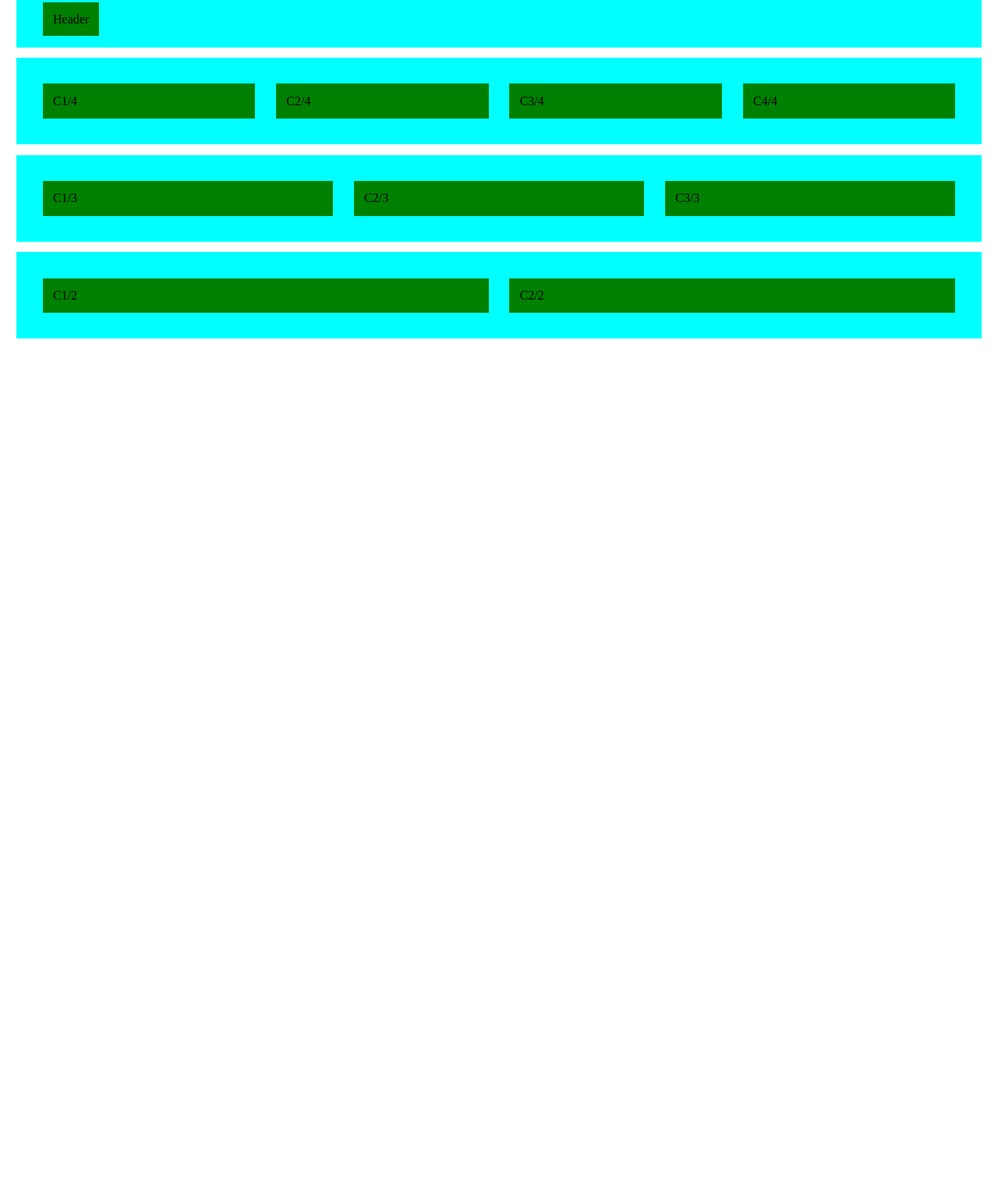
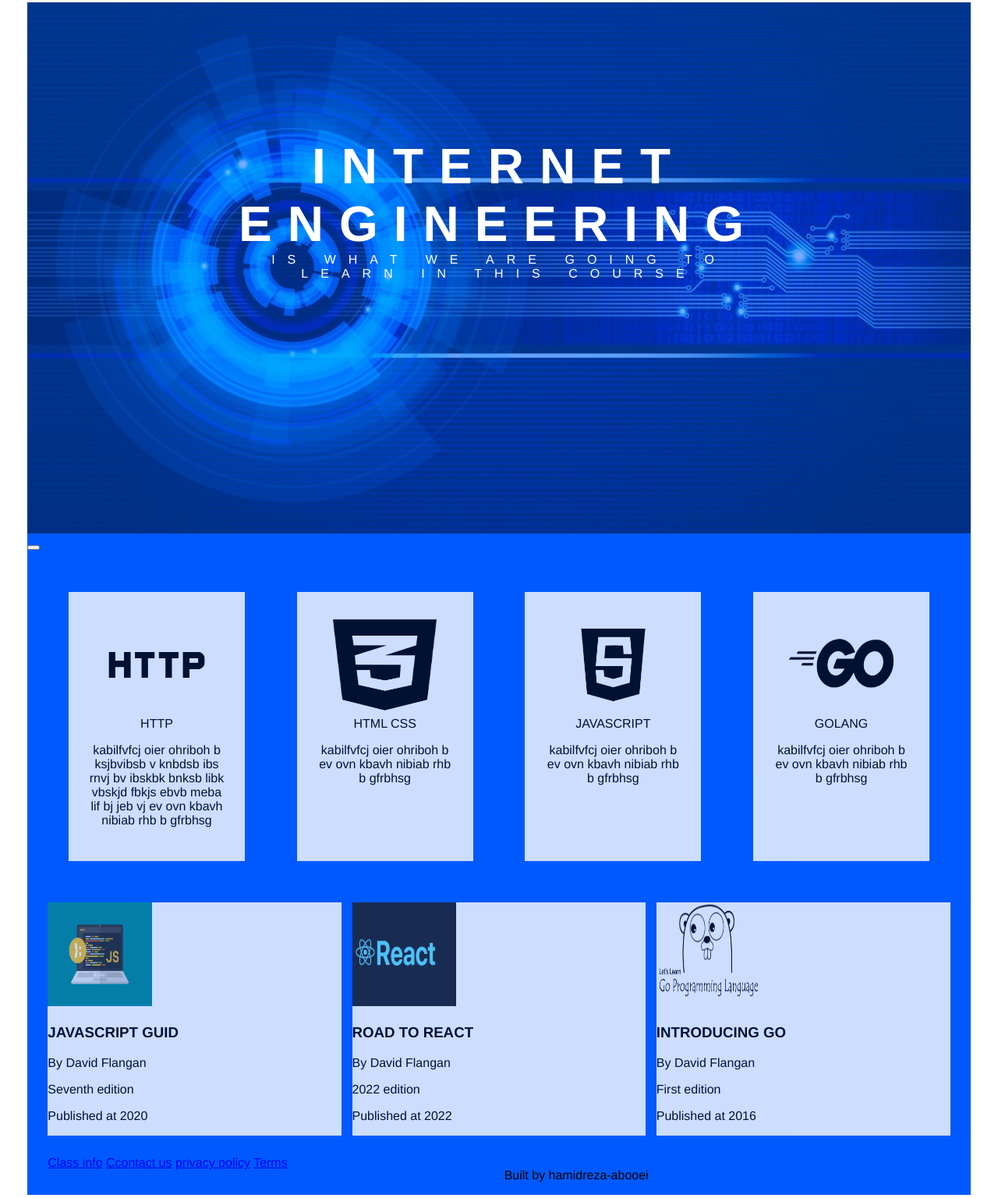
Before and after one commit to hamidreza-abooei/ie-frontend, a plain HTML site: page index.html in a window 1280 px wide. Shown: the part 24-1560 px from the top of the page at 78% size. Before the commit the page ends 800 px from the top, so only its background shows below. Drawn offline with Linux system fonts and the light colour scheme.

Commit message:
Add: Main Structure and style

```diff
--- a/css/style.css
+++ b/css/style.css
@@ -1,14 +1,21 @@
 :root {
-    --margin : 10pt;
+    --margin : 20pt;
     --padding:20pt;
     --gap : 10pt;
     --submargin : calc(var(--margin)/2);
     --subpadding : calc(var(--padding)/2);
+    font-family: 'Franklin Gothic Medium', 'Arial Narrow', Arial, sans-serif;
 }
+@keyframes rtolAnimation {
+    0%  {left: -200pt;}
+    100%{left: 50%;}
+
+}
+
 .padmar {
     margin: var(--margin);
-    padding: var(--padding);
-    background-color: cyan;
+    /* padding: var(--padding); */
+    background-color: rgb(0, 89, 255);
 
 
 
@@ -57,3 +64,92 @@
 .Head {
     width: calc((100vw-2*var(--margin))) ;
 } */
+
+.Header {
+   /* background-image: url('../resources/img/Header.jpg');
+   b*/
+   /* background-repeat: no-repeat; */
+   /*height: 200pt; */
+}
+#headerImg{
+    /* object-fit: fill; */
+    max-width: 100%;
+    max-height: 100%;
+    opacity: 50%;
+    z-index: -1;
+}
+#headerbg{
+    object-fit: cover;
+}
+.headerText{
+    position: absolute;
+    top: 150pt;
+    left: 50%;
+    transform: translate(-50%, 0%);
+
+    /* font-family:'Franklin Gothic Medium', 'Arial Narrow', Arial, sans-serif; */
+    letter-spacing: 15pt;
+    animation-name: rtolAnimation;
+    animation-duration: 4s;
+}
+.slarge{
+    display: flex;
+    flex-direction: column;
+    align-content: center;
+    font-size: xx-large;
+    justify-content: center;
+}
+.norm {
+    font-size: normal;
+    letter-spacing: 12pt;
+}
+.textCenter {
+    margin: 0pt;
+    text-align: center;
+    color: white;
+}
+
+
+
+
+.langicon{
+    width: 100pt;
+    height: 100pt;
+    align-items: center;
+}
+.lectitems{
+    display: flex;
+    flex-direction: column;
+    align-content: center;
+}
+.lectTitle{
+    text-align: center;
+}
+.lectParagraph{
+    text-align: center;
+
+}
+
+.iconContainer{
+    display: flex;
+    flex-direction: column;
+    align-items: center;
+}
+
+.lectitems{
+    background-color: white;
+    opacity: 80%;
+    margin: var(--margin);
+    padding: var(--padding);
+}
+.backImage{
+    display: none;
+}
+.bookImage{
+    width: 100pt;
+    height: 100pt;
+}
+.bookCard{
+    background-color: white;
+    opacity: 80%;
+}
--- a/index.html
+++ b/index.html
@@ -12,22 +12,109 @@
 
     <body>
         <div class="Header padmar">
-            <span class="Head Obj">Header</span>
+            <div id="headerbg">
+                <img src = "./resources/img/Header.jpg" id="headerImg"/>
+            </div>
+            <div class="headerText" >
+                <div class="slarge"> <h1 class = "textCenter">INTERNET</h1></div>
+                <div class="slarge"> <h1 class="textCenter">ENGINEERING</h1></div>
+                <div class="norm"> <p class="textCenter">IS WHAT WE ARE GOING TO</p> </div>
+                <div class="norm"><p class="textCenter">LEARN IN THIS COURSE</p></div>
+            </div>
+            <div class="nav">
+                <button
+            </div>
+            <div class="bookR">
+
+            </div>
+
         </div>
         <div class="Lectures padmar">
-            <span class="lect Obj">C1/4</span>
-            <span class="lect Obj">C2/4</span>
-            <span class="lect Obj">C3/4</span>
-            <span class="lect Obj">C4/4</span>
+            <div class="lectitems">
+                <div class="iconContainer">
+                    <img src = "resources/img/http_icon.png" class = "langicon" id="http"/>
+                </div>
+                <p3 class="lectTitle">HTTP</p3>
+                <p class="lectParagraph">kabilfvfcj oier ohriboh b ksjbvibsb v knbdsb ibs rnvj bv ibskbk bnksb libk vbskjd fbkjs ebvb meba lif bj jeb vj ev ovn kbavh nibiab rhb b gfrbhsg</p>
+            </div>
+            <div class="lectitems">
+                <div class="iconContainer">
+                    <img src = "resources/img/css_icon.png" class = "langicon" id="html"/>
+                </div>
+                <p3 class="lectTitle">HTML CSS</p3>
+                <p class="lectParagraph">kabilfvfcj oier ohriboh b ev ovn kbavh nibiab rhb b gfrbhsg</p>
+            </div>
+            <div class="lectitems">
+                <div class="iconContainer">
+                    <img src = "resources/img/js_icon.png" class = "langicon" id="js"/>
+                </div>
+                <p3 class="lectTitle">JAVASCRIPT</p3>
+                <p class="lectParagraph">kabilfvfcj oier ohriboh b ev ovn kbavh nibiab rhb b gfrbhsg</p>
+            </div>
+            <div class="lectitems">
+                <div class="iconContainer">
+                    <img src = "resources/img/go_icon.png" class = "langicon" id="go"/>
+                </div>
+                <p3 class="lectTitle">GOLANG</p3>
+                <p class="lectParagraph">kabilfvfcj oier ohriboh b ev ovn kbavh nibiab rhb b gfrbhsg</p>
+            </div>
         </div>
         <div class="RBooks padmar">
-            <span class="RBook Obj">C1/3</span>
-            <span class="RBook Obj">C2/3</span>
-            <span class="RBook Obj">C3/3</span>
+            <div class="bookCard">
+                <div class="bookimageContainer">
+                    <img class = "bookImage" src="./resources/img/Book1-2.png"/>
+                </div>
+                <img class="backImage" src = "resources/img/Book1-1.jpg"/>
+                <div class="bookNameContainer">
+                    <h3 class="bookName" id="jsBookTitle">JAVASCRIPT GUID</h3>
+                </div>
+                <div class ="detailContainer">
+                    <p class="bookDetail">By David Flangan</p>
+                    <p class="bookDetail">Seventh edition</p>
+                    <p class="bookDetail">Published at 2020</p>
+                </div>
+            </div>
+
+            <div class="bookCard">
+                <div class="bookimageContainer">
+                    <img class = "bookImage" src="./resources/img/Book2-2.jpg"/>
+                </div>
+                <img class="backImage" src = "resources/img/Book2-1.jpg"/>
+                <div class="bookNameContainer">
+                    <h3 class="bookName" id="reactBookTitle">ROAD TO REACT</h3>
+                </div>
+                <div class ="detailContainer">
+                    <p class="bookDetail">By David Flangan</p>
+                    <p class="bookDetail">2022 edition</p>
+                    <p class="bookDetail">Published at 2022</p>
+                </div>
+            </div>
+
+            <div class="bookCard">
+                <div class="bookimageContainer">
+                    <img class = "bookImage" src="./resources/img/Book3-2.png"/>
+                </div>
+                <img class="backImage" src = "resources/img/Book3-1.jpg"/>
+                <div class="bookNameContainer">
+                    <h3 class="bookName" id="goBookTitle">INTRODUCING GO</h3>
+                </div>
+                <div class ="detailContainer" >
+                    <p class="bookDetail">By David Flangan</p>
+                    <p class="bookDetail">First edition</p>
+                    <p class="bookDetail">Published at 2016</p>
+                </div>
+            </div>
+
         </div>
         <div class="Footer padmar">
-            <span class="Foot Obj">C1/2</span>
-            <span class="Foot Obj">C2/2</span>
+            <span> <a class="footerLeftItem" href="https:google.com">Class info</a>
+                <a class="footerLeftItem" href="https:google.com">Ccontact us</a>
+                <a class="footerLeftItem" href="https:google.com">privacy policy</a>
+                <a class="footerLeftItem" href="https:google.com">Terms</a>
+            </span>
+            <p>
+                Built by hamidreza-abooei
+            </p>
         </div>
     </body>
 
```
